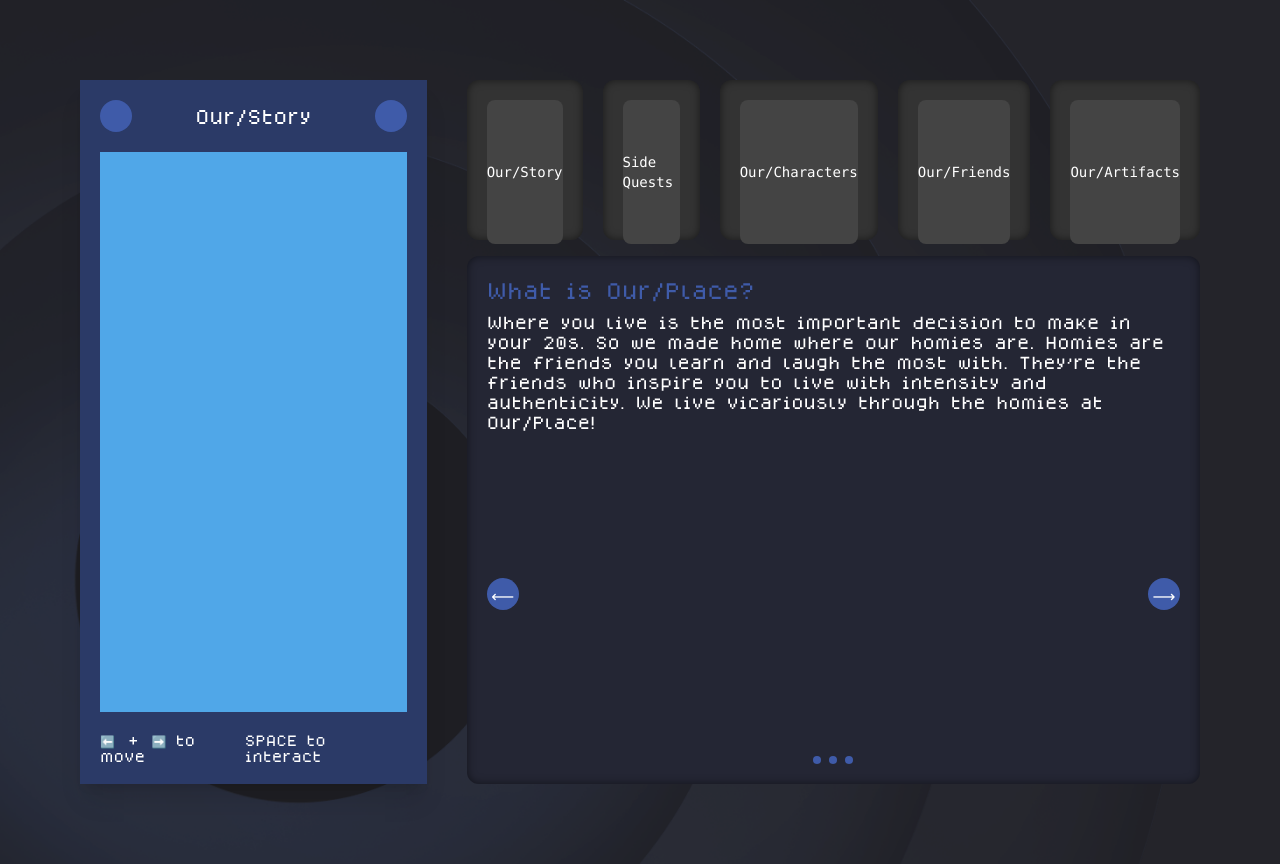
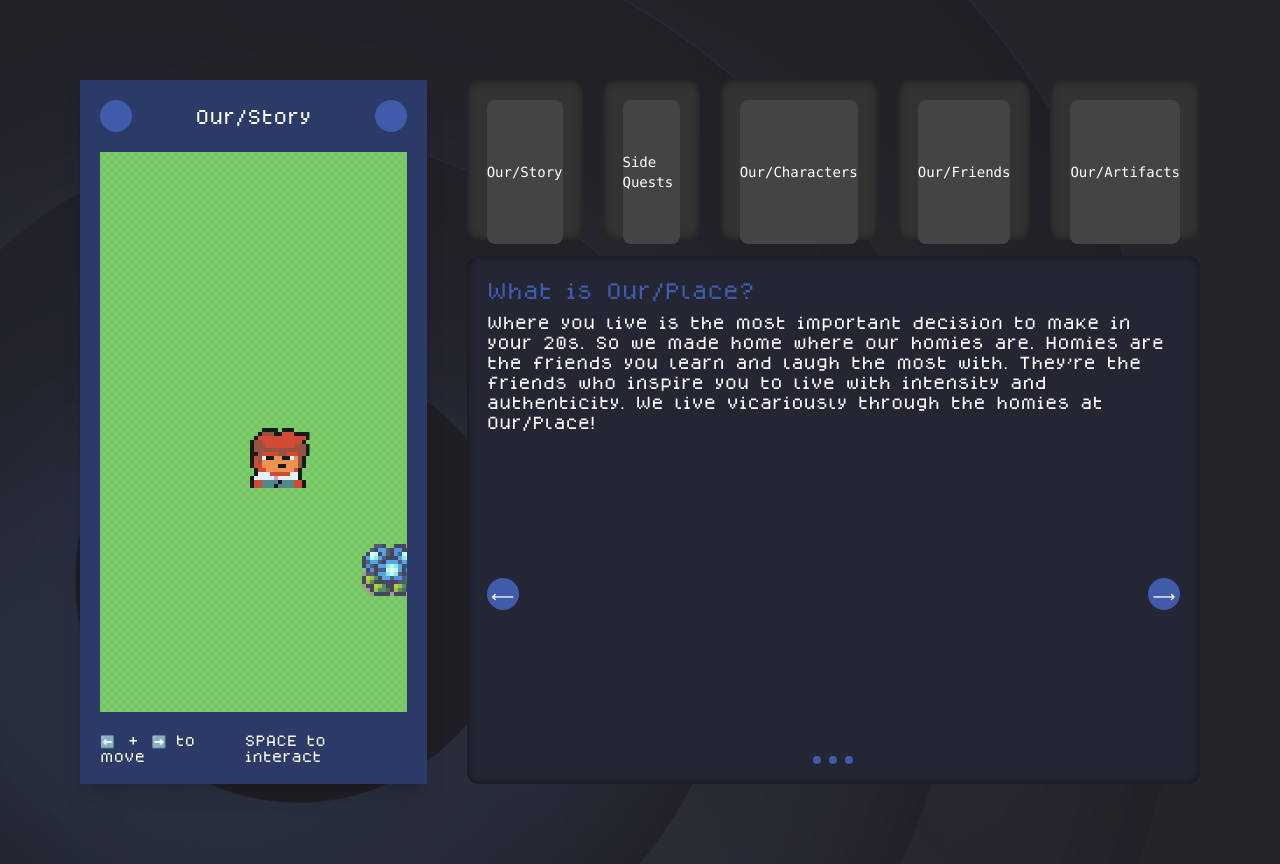
Before and after one commit to LemonFace0309/our-place, a Next.js app: page / in a window 1280 px wide. Built offline with nearby package versions, Linux system fonts and the light colour scheme.

Commit message:
added character!

```diff
--- a/src/components/game/game.tsx
+++ b/src/components/game/game.tsx
@@ -1,14 +1,119 @@
+"use client";
+
+import { useEffect, useRef } from "react";
+
 import classes from "@/styles/game.module.css";
 import { cn } from "@/lib/utils";
 
+const speed = 1;
+const directions = {
+  up: "ArrowUp",
+  down: "ArrowDown",
+  left: "ArrowLeft",
+  right: "ArrowRight",
+};
+
 export const Game = () => {
+  const map = useRef<HTMLDivElement>(null);
+  const character = useRef<HTMLDivElement>(null);
+  const camera = useRef<HTMLDivElement>(null);
+  const held_directions = useRef<string[]>([]);
+  const x = useRef(500);
+  const y = useRef(500);
+
+  useEffect(() => {
+    const placeCharacter = () => {
+      if (!map.current || !character.current || !camera.current) return;
+
+      const pixelSize = parseInt(
+        getComputedStyle(document.documentElement).getPropertyValue(
+          "--pixel-size",
+        ),
+      );
+
+      const held_direction = held_directions.current[0];
+      if (held_direction) {
+        if (held_direction === directions.right) {
+          x.current += speed;
+        }
+        if (held_direction === directions.left) {
+          x.current -= speed;
+        }
+        if (held_direction === directions.down) {
+          y.current += speed;
+        }
+        if (held_direction === directions.up) {
+          y.current -= speed;
+        }
+        character.current.setAttribute("data-facing", held_direction);
+      }
+      character.current.setAttribute(
+        "data-walking",
+        held_direction ? "true" : "false",
+      );
+
+      //Limits (gives the illusion of walls)
+      // var leftLimit = -8;
+      // var rightLimit = 16 * 11 + 8;
+      // var topLimit = -8 + 32;
+      // var bottomLimit = 16 * 7;
+      // if (x.current < leftLimit) {
+      //   x.current = leftLimit;
+      // }
+      // if (x.current > rightLimit) {
+      //   x.current = rightLimit;
+      // }
+      // if (y.current < topLimit) {
+      //   y.current = topLimit;
+      // }
+      // if (y.current > bottomLimit) {
+      //   y.current = bottomLimit;
+      // }
+
+      // const camera_left = pixelSize * -360;
+      // const camera_top = pixelSize * -460;
+      const camera_left = camera.current.offsetWidth / 2 - 8;
+      const camera_top = camera.current.offsetHeight / 2 - 8;
+
+      map.current.style.transform = `translate3d( ${-x.current * pixelSize + camera_left}px, ${-y.current * pixelSize + camera_top}px, 0 )`;
+      character.current.style.transform = `translate3d( ${x.current * pixelSize}px, ${y.current * pixelSize}px, 0 )`;
+    };
+
+    //Set up the game loop
+    const step = () => {
+      placeCharacter();
+      window.requestAnimationFrame(() => {
+        step();
+      });
+    };
+    step();
+
+    /* Direction key state */
+    document.addEventListener("keydown", (e) => {
+      if (e.key && held_directions.current.indexOf(e.key) === -1) {
+        held_directions.current.unshift(e.key);
+      }
+    });
+
+    document.addEventListener("keyup", (e) => {
+      const index = held_directions.current.indexOf(e.key);
+      if (index > -1) {
+        held_directions.current.splice(index, 1);
+      }
+    });
+  }, []);
+
   return (
-    <div className={classes.camera}>
-      <div className={cn(classes.map, classes.pixelArt)}>
-        {/* <div className={classes.character} data-facing="down" data-walking="true">
-          <div className={cn(classes.shadow, classes.pixelArt)}></div>
-          <div className={cn(classes.characterSpritesheet, classes.pixelArt)}></div>
-        </div> */}
+    <div className={classes.camera} ref={camera}>
+      <div className={cn(classes.map, classes.pixelArt)} ref={map}>
+        <div
+          className={classes.character}
+          data-facing="down"
+          data-walking="true"
+          ref={character}
+        >
+          <div className={cn(classes.characterSprite, classes.pixelArt)}></div>
+        </div>
       </div>
     </div>
   );
--- a/src/styles/game.module.css
+++ b/src/styles/game.module.css
@@ -14,10 +14,24 @@
 }
 
 .map {
-  image-rendering: pixelated;
   background-image: url("/map.png");
   background-size: 100%;
   width: calc(50 * var(--grid-cell));
   height: calc(50 * var(--grid-cell));
   position: relative;
 }
+
+.character {
+  width: calc(var(--grid-cell));
+  height: calc(var(--grid-cell));
+  position: absolute;
+  overflow: hidden;
+}
+
+.characterSprite {
+  background: url("/character.png") no-repeat no-repeat;
+  background-size: 100%;
+  width: calc(var(--grid-cell) * 4);
+  height: calc(var(--grid-cell) * 7);
+  position: absolute;
+}
```
Also changed, not shown: public/character.png (added).
